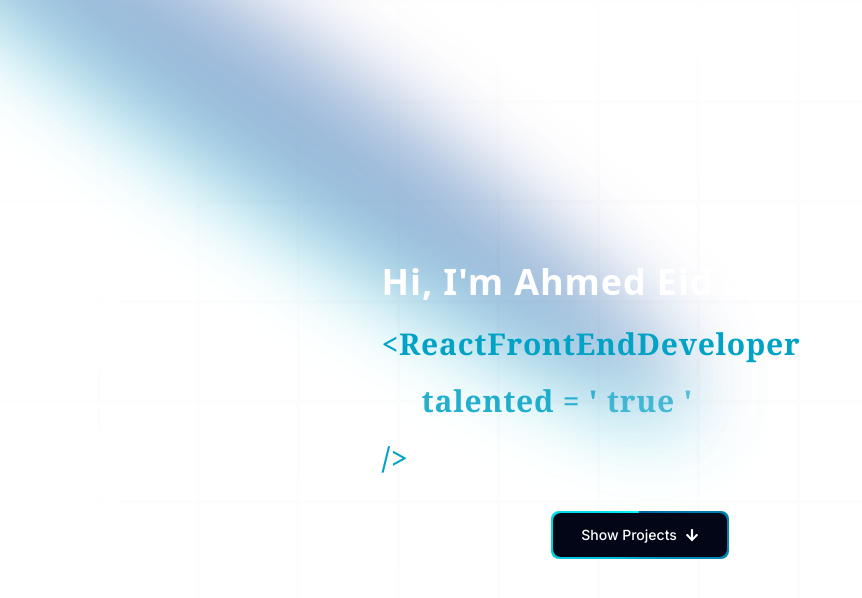
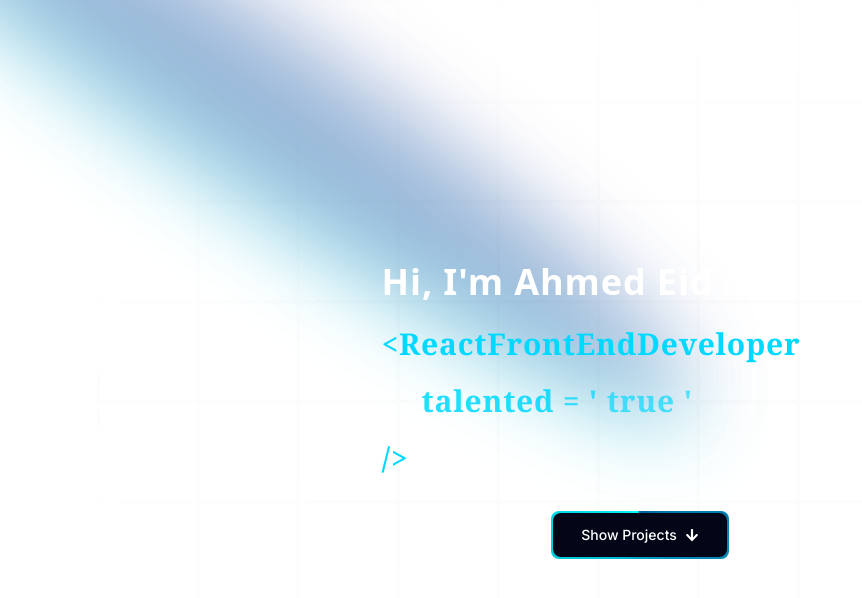
Before and after one commit to AhmedEid2504/ahmed-eid, a Next.js app: page / in a window 1280 px wide. Shown: the top 598 px of the page, without its empty margins (0-862 px from the left). Built offline with nearby package versions, Linux system fonts and the light colour scheme.

Commit message:
change clr_1

```diff
--- a/components/Hero.tsx
+++ b/components/Hero.tsx
@@ -37,7 +37,7 @@ const Hero = () => {
                     />
                     <TextGenerateEffect
                         words='<ReactFrontEndDeveloper'
-                        textColor='text-clr_2'
+                        textColor='text-clr_1'
                         delay={0.5}
                         duration={5}
                         textFamily='font-serif'
@@ -45,7 +45,7 @@ const Hero = () => {
                     />
                     <TextGenerateEffect
                         words="talented = ' true '"
-                        textColor='text-clr_2'
+                        textColor='text-clr_1'
                         delay={0.5}
                         duration={8}
                         textFamily='font-serif'
@@ -53,7 +53,7 @@ const Hero = () => {
                     />
                     <TextGenerateEffect
                         words='/>'
-                        textColor='text-clr_2'
+                        textColor='text-clr_1'
                         delay={0.5}
                         duration={5}
                         textFamily='font-serif'
--- a/tailwind.config.ts
+++ b/tailwind.config.ts
@@ -27,7 +27,7 @@ const config = {
     },
     extend: {
       colors: {
-        clr_1: "#00fff9",
+        clr_1: "#00d9ff",
         clr_2: "#00a2c5",
         clr_3: "#01629c",
         clr_4: "#00296f",
```
